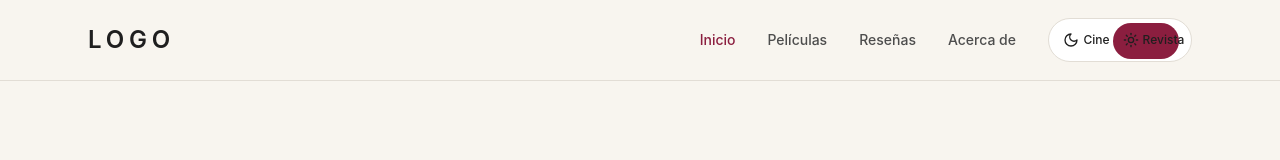
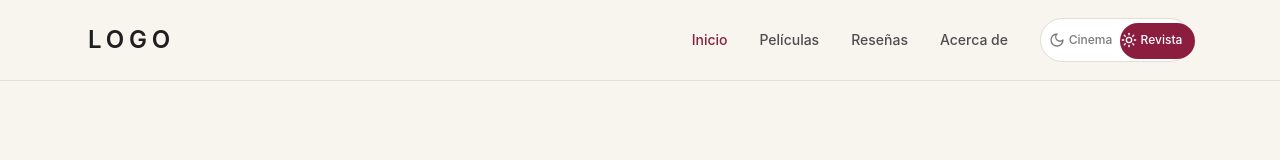
Before and after one commit to walterfcr/cine-blog, a React (Vite) app: page / in a window 1280 px wide. Shown: the top 160 px of the page. Built offline with nearby package versions, Linux system fonts and the light colour scheme; no server answers; the database is empty.

Commit message:
feat: added cast to movie details page

```diff
--- /dev/null
+++ b/src/components/movie/MovieCast.tsx
@@ -0,0 +1,42 @@
+import type { TmdbCast } from '@/types/TmdbCast'
+
+interface Props {
+  cast: TmdbCast[]
+}
+
+function MovieCast({ cast }: Props) {
+  return (
+    <section className="space-y-4">
+      <h2 className="text-2xl font-bold text-text-primary">Reparto</h2>
+
+      <div className="grid grid-cols-2 gap-4 sm:grid-cols-4 lg:grid-cols-6">
+        {cast.slice(0, 6).map((actor) => (
+          <div key={actor.id}>
+            <img
+              src={
+                actor.profile_path
+                  ? `https://image.tmdb.org/t/p/w500${actor.profile_path}`
+                  : '/placeholder-avatar.png'
+              }
+              alt={actor.name}
+              className="
+                aspect-[2/3]
+                w-full
+                rounded-lg
+                object-cover
+              "
+            />
+
+            <p className="mt-2 text-sm font-semibold text-text-primary">
+              {actor.name}
+            </p>
+
+            <p className="text-xs text-text-muted">{actor.character}</p>
+          </div>
+        ))}
+      </div>
+    </section>
+  )
+}
+
+export default MovieCast
--- a/src/components/ui/ThemeToggle.tsx
+++ b/src/components/ui/ThemeToggle.tsx
@@ -11,7 +11,7 @@ function ThemeToggle() {
         relative
         flex
         h-11
-        w-36
+        w-38
         items-center
         rounded-full
         border
@@ -19,28 +19,56 @@ function ThemeToggle() {
         bg-surface
         p-1
         transition-colors
+
       "
     >
       <div
         className={`
           absolute
           top-1
+          left-1
           h-9
-          w-[66px]
+          w-1/2
           rounded-full
           bg-accent
           transition-transform
           duration-300
-          ${theme === 'light' ? 'translate-x-[60px]' : 'translate-x-0'}
+          ${theme === 'light' ? 'translate-x-full' : 'translate-x-0'}
         `}
       />
 
-      <div className="relative z-10 flex flex-1 items-center justify-center gap-1">
+      <div
+        className={`
+    relative
+    z-10
+    flex
+    flex-1
+    items-center
+    justify-center
+    gap-1
+    transition-colors
+    duration-300
+    ${theme === 'dark' ? 'text-white' : 'text-text-muted'}
+  `}
+      >
         <LuMoon size={16} />
-        <span className="text-xs font-medium">Cine</span>
+        <span className="text-xs font-medium">Cinema</span>
       </div>
 
-      <div className="relative z-10 flex flex-1 items-center justify-center gap-1">
+      <div
+        className={`
+    relative
+    z-10
+    flex
+    flex-1
+    items-center
+    justify-center
+    gap-1
+    transition-colors
+    duration-300
+    ${theme === 'light' ? 'text-white' : 'text-text-muted'}
+  `}
+      >
         <LuSun size={16} />
         <span className="text-xs font-medium">Revista</span>
       </div>
--- a/src/pages/MovieDetail.tsx
+++ b/src/pages/MovieDetail.tsx
@@ -4,6 +4,8 @@ import Spinner from '@/components/ui/Spinner'
 import { getMovieDetails } from '@/services/tmdb.service'
 import PageHeader from '@/components/ui/PageHeader'
 import BackButton from '@/components/ui/BackButton'
+import MovieCast from '@/components/movie/MovieCast'
+import { getMovieCredits } from '@/services/tmdb.service'
 
 function MovieDetail() {
   const { movieId } = useParams()
@@ -19,6 +21,11 @@ function MovieDetail() {
   } = useQuery({
     queryKey: ['movie', movieId],
     queryFn: () => getMovieDetails(movieId),
+  })
+
+  const { data: cast } = useQuery({
+    queryKey: ['movie-cast', movieId],
+    queryFn: () => getMovieCredits(movieId),
   })
 
   if (isLoading) {
@@ -74,6 +81,11 @@ function MovieDetail() {
       <p className="max-w-3xl leading-8 text-text-secondary">
         {movie?.overview}
       </p>
+      <p className="max-w-3xl leading-8 text-text-secondary">
+        {movie?.overview}
+      </p>
+
+      {cast && <MovieCast cast={cast} />}
     </div>
   )
 }
--- a/src/services/tmdb.service.ts
+++ b/src/services/tmdb.service.ts
@@ -2,6 +2,7 @@ import axios from 'axios'
 import { mapMovie } from '../mappers/movie.mapper'
 import type { Movie } from '@/types/Movie'
 import type { TmdbImagesResponse } from '@/types/TmdbImagesResponse'
+import type { TmdbCast } from '@/types/TmdbCast'
 
 export const tmdbApi = axios.create({
   baseURL: 'https://api.themoviedb.org/3',
@@ -54,3 +55,13 @@ export async function getMovieImages(movieId: string) {
 
   return response.data
 }
+
+export async function getMovieCredits(movieId: string): Promise<TmdbCast[]> {
+  const response = await tmdbApi.get(`/movie/${movieId}/credits`, {
+    params: {
+      language: 'es-ES',
+    },
+  })
+
+  return response.data.cast
+}
--- /dev/null
+++ b/src/types/TmdbCast.ts
@@ -0,0 +1,6 @@
+export interface TmdbCast {
+  id: number
+  name: string
+  character: string
+  profile_path: string | null
+}
```
